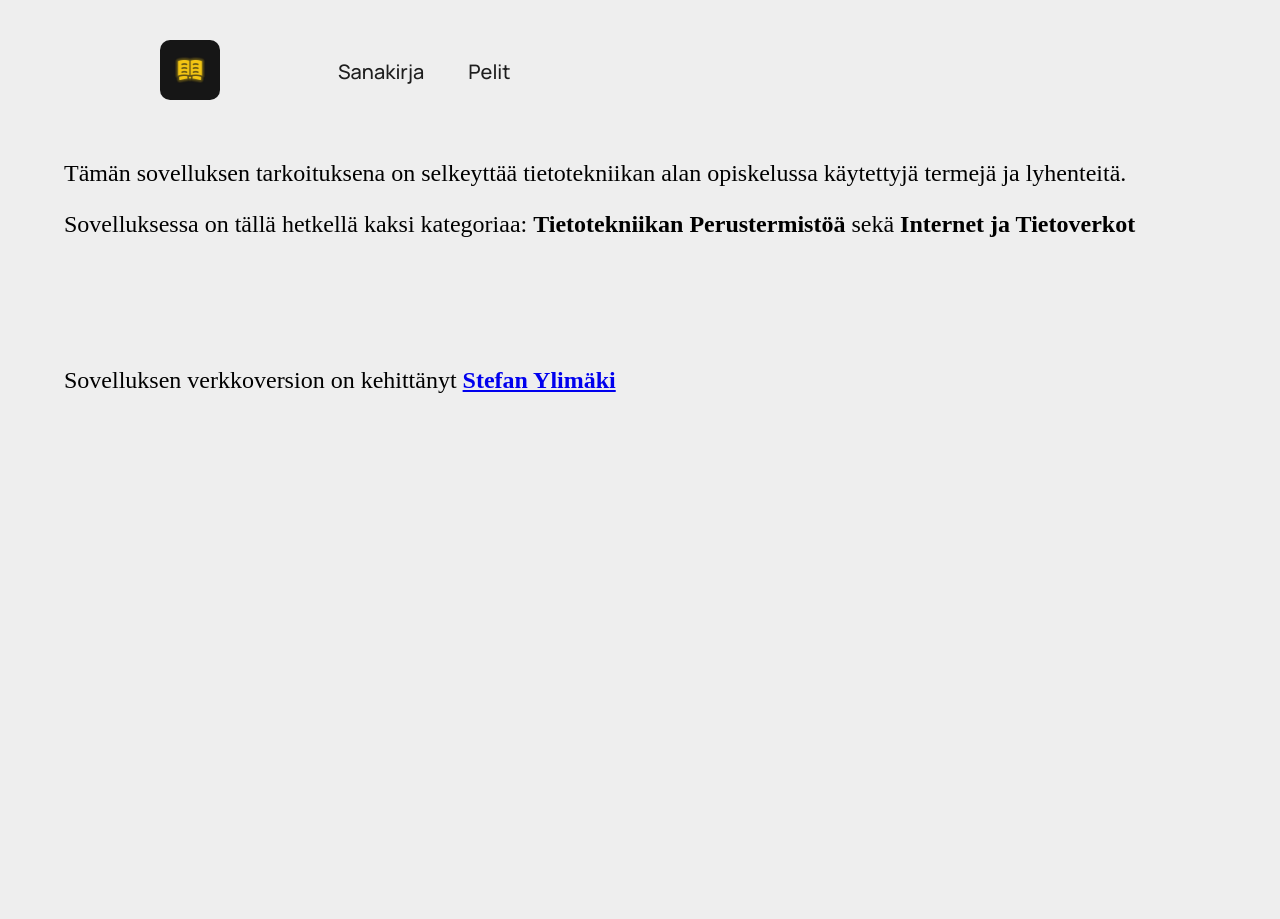
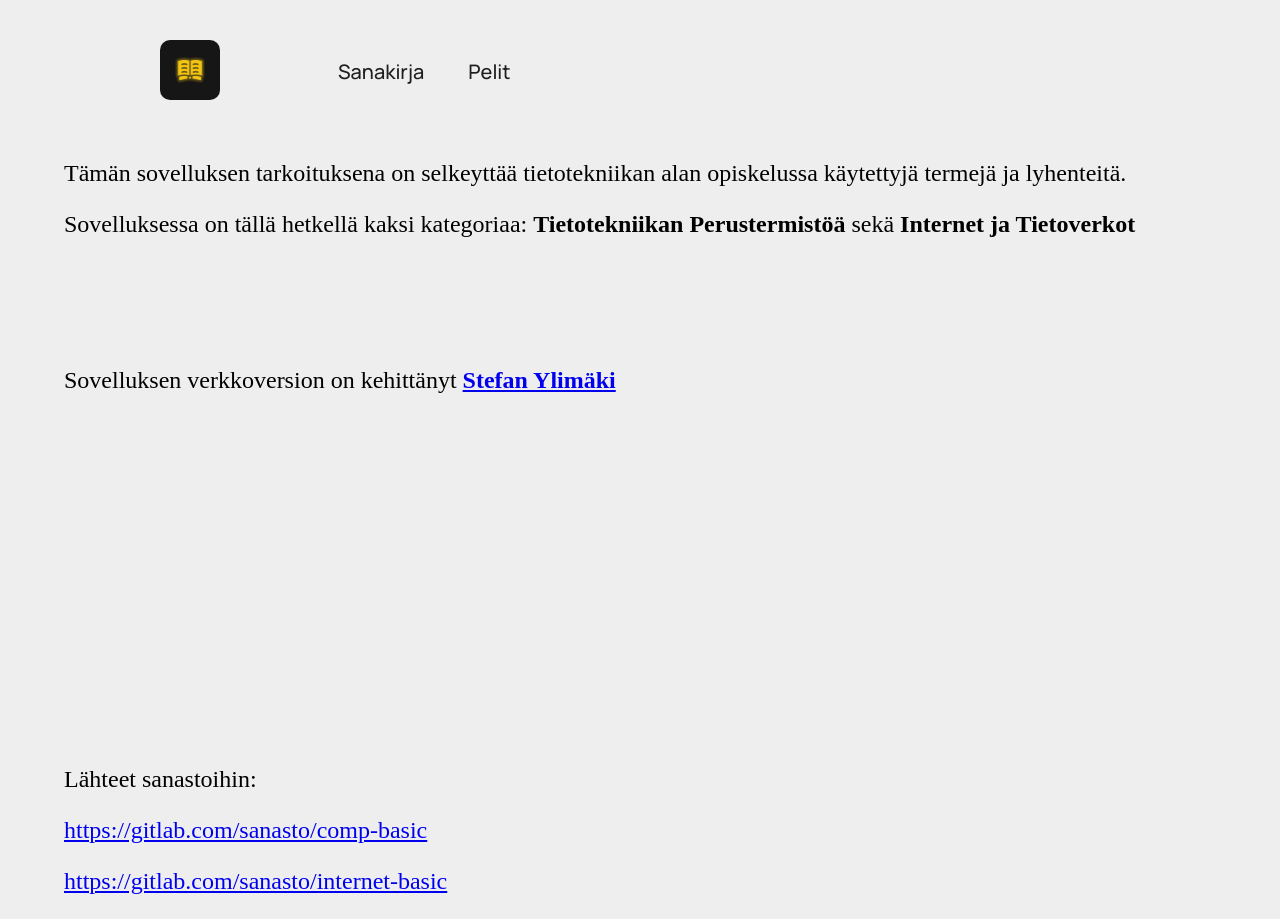
Before and after one commit to StefanYlimaki/TVT-Sanasto, a React (Create React App) app: page / in a window 1280 px wide. Before the commit the page ends 800 px from the top, so only its background shows below. Built offline with nearby package versions, Linux system fonts and the light colour scheme.

Commit message:
fixed bug where search not reset after viewing a single word

```diff
--- a/src/containers/dictionary/Dictionary.jsx
+++ b/src/containers/dictionary/Dictionary.jsx
@@ -57,13 +57,13 @@ const CompBasicCategory = () => {
               placeholder="Hae sanaa englanniksi tai suomeksi"
               type="text"
               value={search}
-              onChange={(e) => setSearch(e.target.value)}
+              onChange={(e) => {setWord(null); setSearch(e.target.value)}}
             ></input>
           </div>
           <div className="catogory__input-box_select">
             <select
             value={category}
-            onChange={(e)=>setGategory(e.target.value)}
+            onChange={(e)=>{setGategory(e.target.value); setWord(null); setSearch('')}}
             input={<BootstrapInput />}
             >
               <option value={"comp_basic"}>Tietotekniikan Perustermistöä</option>
--- a/src/containers/home/Home.jsx
+++ b/src/containers/home/Home.jsx
@@ -11,6 +11,21 @@ const Home = () => {
         <br />
         <br />
         <p>Sovelluksen verkkoversion on kehittänyt <strong><a href='https://www.linkedin.com/in/stefan-ylim%C3%A4ki/'>Stefan Ylimäki</a></strong></p>
+        <br />
+        <br />
+        <br />
+        <br />
+        <br />
+        <br />
+        <br />
+        <br />
+        <br />
+        <br />
+        <br />
+        <br />
+        <p>Lähteet sanastoihin:</p>
+        <p><a href="https://gitlab.com/sanasto/comp-basic">https://gitlab.com/sanasto/comp-basic</a></p>
+        <p><a href="https://gitlab.com/sanasto/internet-basic">https://gitlab.com/sanasto/internet-basic</a></p>
       </div>
 
     </div>
```
